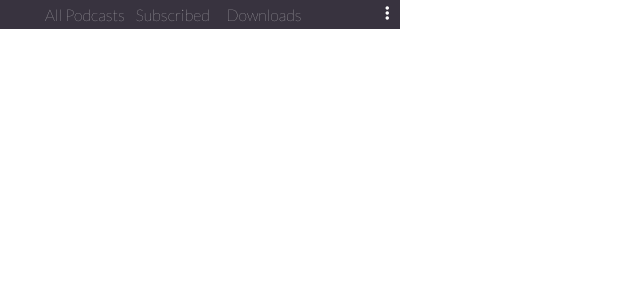
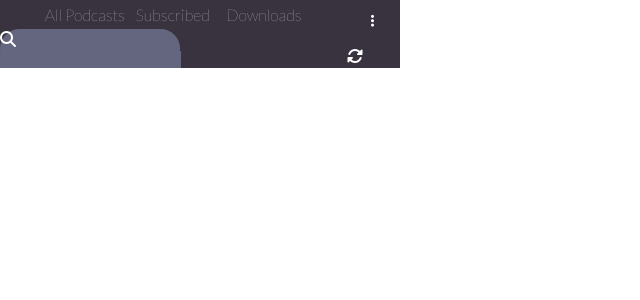
Before and after one commit to cjislegit/PodVana, a PHP site: page / in a window 1280 px wide. Shown: the top 300 px of the page, without its empty margins (0-640 px from the left). Run offline with PHP 8.4, Linux system fonts and the light colour scheme; some libraries are stand-ins or nearby versions.

Commit message:
Started styling search bar

```diff
--- a/index.html
+++ b/index.html
@@ -20,10 +20,19 @@
           <li><a href="">Subscribed</a></li>
           <li><a href="">Downloads</a></li>
           <li>
-            <a href=""><i class="fas fa-ellipsis-v"></i></a>
+            <a href=""><i class="fas fa-ellipsis-v fa-sm"></i></a>
           </li>
         </ul>
       </nav>
     </header>
+    <section class="search">
+      <div class="searchBar">
+        <i class="fas fa-search"></i>
+        <input type="text" />
+      </div>
+      <div>
+        <i class="fas fa-sync-alt"></i>
+      </div>
+    </section>
   </body>
 </html>
--- a/styles.css
+++ b/styles.css
@@ -10,9 +10,13 @@
   font-weight: 100;
 }
 
+/* Nav Styles */
+
 nav {
   background-color: #38333f;
   padding: 5px;
+  width: 100%;
+  box-sizing: border-box;
 }
 
 nav ul {
@@ -33,5 +37,35 @@
 
 nav i {
   float: right;
-  padding-right: 15px;
+  padding-right: 30px;
 }
+
+/* Search Styles */
+
+section.search {
+  background-color: #38333f;
+  width: 100%;
+  box-sizing: border-box;
+  margin: 0 auto;
+}
+
+section.search div {
+  width: 45%;
+  display: inline-block;
+  box-sizing: border-box;
+}
+
+section div.searchBar {
+  background-color: #64667f;
+  border-radius: 50px;
+  float: center;
+}
+
+section div.searchBar input {
+  background-color: #64667f;
+  border: none;
+}
+
+section.search i:last-child {
+  float: right;
+}
```
